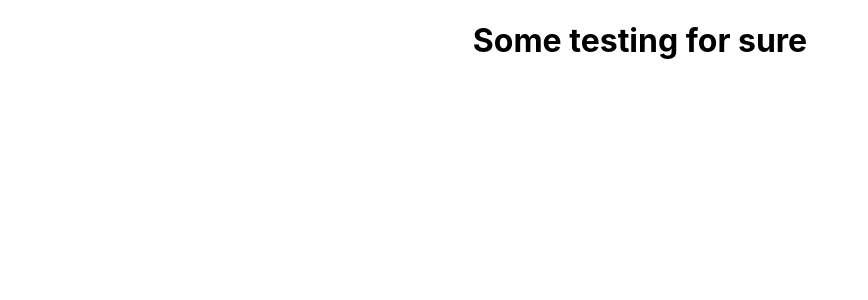
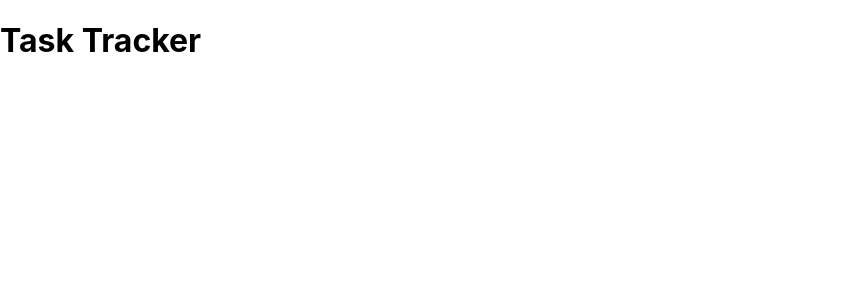
Before and after one commit to CutlerMcMartin/practice-react, a React (Create React App) app: page / in a window 1280 px wide. Shown: the top 300 px of the page, without its empty margins (0-868 px from the left). Built offline with nearby package versions, Linux system fonts and the light colour scheme.

Commit message:
Deleting unwanted files

```diff
--- a/src/App.css
+++ /dev/null
@@ -1,38 +0,0 @@
-.App {
-  text-align: center;
-}
-
-.App-logo {
-  height: 40vmin;
-  pointer-events: none;
-}
-
-@media (prefers-reduced-motion: no-preference) {
-  .App-logo {
-    animation: App-logo-spin infinite 20s linear;
-  }
-}
-
-.App-header {
-  background-color: #282c34;
-  min-height: 100vh;
-  display: flex;
-  flex-direction: column;
-  align-items: center;
-  justify-content: center;
-  font-size: calc(10px + 2vmin);
-  color: white;
-}
-
-.App-link {
-  color: #61dafb;
-}
-
-@keyframes App-logo-spin {
-  from {
-    transform: rotate(0deg);
-  }
-  to {
-    transform: rotate(360deg);
-  }
-}
--- a/src/App.js
+++ b/src/App.js
@@ -1,10 +1,9 @@
-import logo from './logo.svg';
-import './App.css';
+import Header from './components/Header'
 
 function App() {
   return (
     <div className="App">
-      <h1>Some testing for sure</h1>
+      <Header />
     </div>
   );
 }
--- /dev/null
+++ b/src/components/Header.js
@@ -0,0 +1,9 @@
+const Header = () => {
+    return (
+        <div>
+            <h1>Task Tracker</h1>
+        </div>
+    )
+}
+
+export default Header
```
Also changed, not shown: src/setupTests.js (deleted, +0 -5 lines), src/logo.svg (deleted), 1 other file (tests, documents, lock files or other folders).
